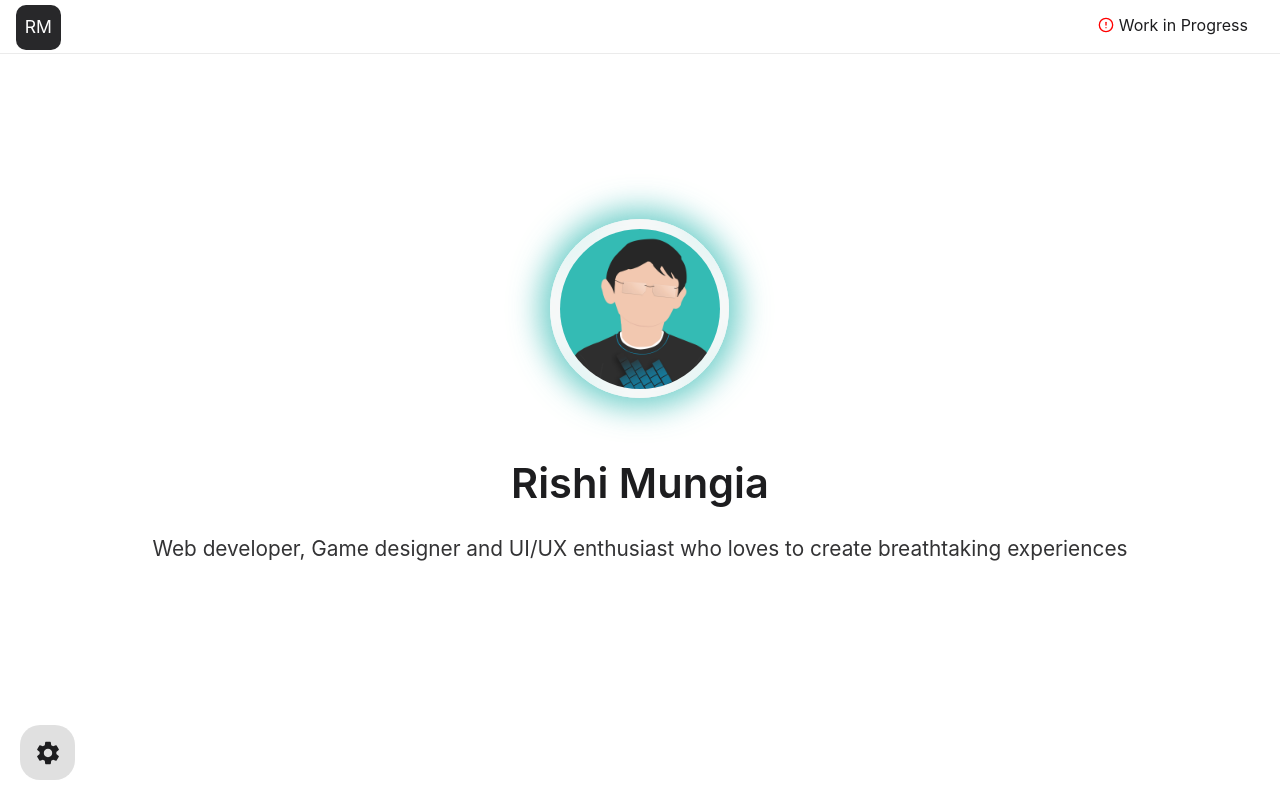
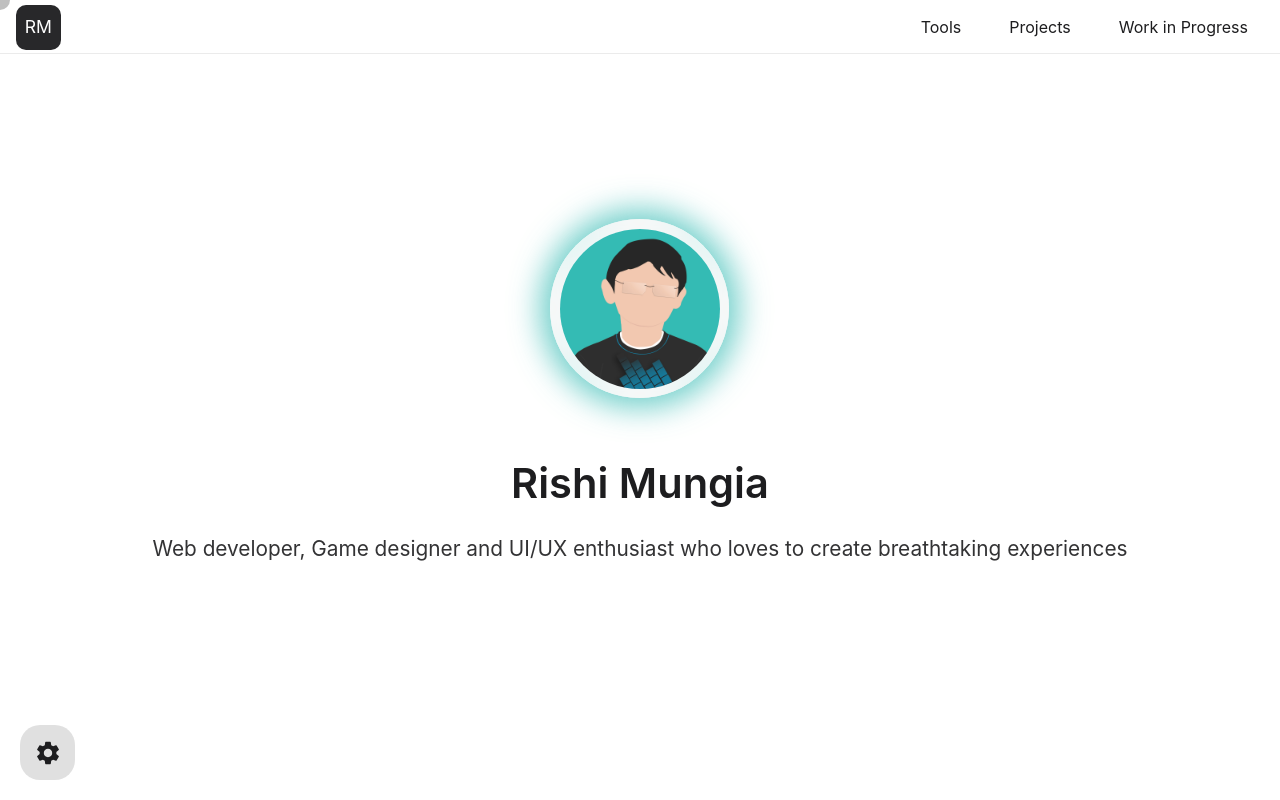
Before and after one commit to rishimungia/portfolio, a React (Create React App) app: page / in a window 1280 px wide. Shown: the top 800 px of the page. Built offline with nearby package versions, Linux system fonts and the light colour scheme.

Commit message:
Navbar design complete, added button hover effect

```diff
--- a/src/App.js
+++ b/src/App.js
@@ -2,6 +2,7 @@ import { useState, useEffect } from 'react';
 
 import AOS from 'aos';
 import 'aos/dist/aos.css';
+import './styles.scss';
 
 import useCheckScreen from './hooks/useCheckScreen';
 
@@ -9,7 +10,6 @@ import Cursor from "./components/Cursor";
 import GradientTitle from "./components/GradientTitle";
 import Home from "./components/Home";
 import Navbar from "./components/Navbar";
-import './styles.scss';
 import MyToolkit from './components/MyToolkit';
 import FloatingButton from './components/FloatingButton';
 import FloatingMenu from './components/FloatingMenu';
--- a/src/components/Cursor.js
+++ b/src/components/Cursor.js
@@ -9,14 +9,14 @@ const Cursor = ({ isHovering }) => {
         cursorStyle = {
             left: `calc(${x}px - 10px)`,
             top: `calc(${y}px - 10px)`,
-            filter: 'blur(15px)',
-            background: 'hsla(0, 0%, 100%, 0.2)'
+            filter: 'blur(10px)',
+            background: 'hsla(0, 0%, 100%, 0.05)'
         }
     } else if (isHovering && down) {
         cursorStyle = {
             left: `calc(${x}px - 10px)`,
             top: `calc(${y}px - 10px)`,
-            background: 'hsla(0, 0%, 100%, 0.4)',
+            background: 'hsla(0, 0%, 100%, 0.2)',
             filter: 'blur(10px)'
         };
     } else if (!isHovering && down) {
--- a/src/components/Home.js
+++ b/src/components/Home.js
@@ -3,7 +3,7 @@ import profile from '../data/assets/Me800.jpg';
 const Home = () => {
     return (
         <div className="panel">
-            <div className="home-container">
+            <div className="home-container" id="home">
                 <div>
                     <div className="profile-glow"></div>
                     <div className="profile-container">
--- a/src/components/HoverButton.js
+++ b/src/components/HoverButton.js
@@ -1,13 +1,35 @@
-const HoverButton = ({ setIsHovering, text }) => {
+import useMousePosition from '../hooks/useMousePosition';
+import { useRef } from 'react';
+
+const HoverButton = ({ setIsHovering, text, link }) => {
+    const { x, y } = useMousePosition();
+    let relativeX, relativeY;
+    let hoverEffect = false;
+
+    const inputRef = useRef();
+
+    if (inputRef.current) {
+        relativeX = x - inputRef.current.getBoundingClientRect().x;
+        relativeY = y - inputRef.current.getBoundingClientRect().y;
+    }
+
     return (
+        <a href={link} style={{textDecoration: 'none', color: 'var(--text-color)'}}>
             <div
                 className="hover-button"
                 onMouseEnter={() => setIsHovering(true)}
                 onMouseLeave={() => setIsHovering(false)}
+                ref={inputRef}
             >
                 {text}
+                <div
+                    className="hover-btn-effect"
+                    style={{transform: `translate(${relativeX/10}px, ${relativeY/5}px)`}}>
                 </div>
+            </div>
+        </a>
     );
+
 }
 
 export default HoverButton;
--- a/src/components/MyToolkit.js
+++ b/src/components/MyToolkit.js
@@ -4,7 +4,7 @@ import creativeApps from '../data/assets/creative-apps.png';
 const MyToolkit = () => {
     return (
         <div className="panel">
-            <div className="toolkit-container">
+            <div className="toolkit-container" id="toolkit">
                 <h1>My Toolkit</h1>
                 <div className="toolkit-grid">
                     <div className="pixel" data-aos="fade-up" ><p>Pixel Perfect Code</p></div>
--- a/src/components/Navbar.js
+++ b/src/components/Navbar.js
@@ -1,12 +1,25 @@
 import HoverButton from './HoverButton';
-import { FiAlertCircle } from 'react-icons/fi';
 
-const Navbar = ({ isHovering, setIsHovering }) => {
+const Navbar = ({ setIsHovering }) => {
     return (
         <div className="navbar">
             <p className='nav-logo'>RM</p>
             <div className="nav-links">
-                <HoverButton setIsHovering={setIsHovering} text={<><FiAlertCircle style={{height: '1rem', margin: '-2px 0', color: 'red'}}/> Work in Progress</>}/>
+                <HoverButton
+                    setIsHovering={setIsHovering}
+                    text={"Tools"}
+                    link={"#toolkit"}
+                />
+                <HoverButton
+                    setIsHovering={setIsHovering}
+                    text={"Projects"}
+                    link={"#projects"}
+                />
+                <HoverButton
+                    setIsHovering={setIsHovering}
+                    text={"Work in Progress"}
+                    link={"#home"}
+                />
             </div>
 
         </div>
--- a/src/components/Projects.js
+++ b/src/components/Projects.js
@@ -4,7 +4,7 @@ import projects from '../data/projectsData';
 const Projects = ({ setIsHovering, setProjectScreen }) => {
     const delay = 500;
     return (
-        <div className="panel">
+        <div className="panel" id="projects">
             <div className="projects-container">
                 <h1>Projects</h1>
                 <div className="project-grid">
--- a/src/data/projectsData.js
+++ b/src/data/projectsData.js
@@ -101,30 +101,6 @@ const projectsData = [
             }
         ]
     },
-    {
-        "id": 2,
-        "title": "Project C",
-        "description": "Fugiat ut consequat deserunt ad voluptate.",
-        "cardImage": "https://upload.wikimedia.org/wikipedia/commons/a/ab/Apple-logo.png",
-        "coverImage": "image-url",
-
-        "content": [
-            {
-                "paragraph": {
-                    "title": "Subtitle B1",
-                    "content": "Sit ea non officia proident qui nostrud laborum ea officia minim nulla exercitation. Sit ipsum non anim cupidatat cillum velit. Magna elit velit culpa eu sint quis incididunt. Dolor amet aute laboris irure amet Lorem sint incididunt. Ut irure dolore eiusmod mollit amet incididunt."
-                }
-            },
-            {
-                "imagePara": {
-                    "style": 1,
-                    "title": "Subtitle B2",
-                    "image": "image-url",
-                    "content": "Sit ea non officia proident qui nostrud laborum ea officia minim nulla exercitation. Sit ipsum non anim cupidatat cillum velit. Magna elit velit culpa eu sint quis incididunt. Dolor amet aute laboris irure amet Lorem sint incididunt. Ut irure dolore eiusmod mollit amet incididunt."
-                }
-            }
-        ]
-    }
 ];
 
 export default projectsData;
--- a/src/hooks/useMousePosition.js
+++ b/src/hooks/useMousePosition.js
@@ -1,7 +1,7 @@
 import { useEffect, useState } from "react";
 
 export default function useMousePosition() {
-  const [mousePosition, setMousePosition] = useState({ x: null, y: null, down: false });
+  const [mousePosition, setMousePosition] = useState({ x: 0, y: 0, down: false });
 
   useEffect(() => {
     const mouseMoveHandler = (e) => {
@@ -10,9 +10,9 @@ export default function useMousePosition() {
       setMousePosition({ x: clientX, y: clientY });
 
       if (buttons > 0)
-        setMousePosition({ down: true });
+        setMousePosition({ x: clientX, y: clientY, down: true });
       else
-        setMousePosition({ down: false });
+        setMousePosition({ x: clientX, y: clientY, down: false });
     };
     document.addEventListener("mousemove", mouseMoveHandler);
 
--- a/src/index.css
+++ b/src/index.css
@@ -1,6 +1,7 @@
 @media only screen and (min-width: 768px) {
   * {
     cursor: none !important;
+    scroll-behavior: smooth;
   }
 }
 
--- a/src/styles.scss
+++ b/src/styles.scss
@@ -86,11 +86,25 @@ $aos-distance: 50px; // It has to be above import
     height: 100%;
     padding: 0 1rem;
     border-radius: 0.5rem;
-    line-height: 200%;
-    transition: all 0.2s ease;
+    position: relative;
+    display: flex;
+    align-items: center;
+}
+.hover-btn-effect {
+    position: absolute;
+    top: -2%;
+    left: -4%;
+    width: 100%;
+    height: 100%;
+    border-radius: 0.5rem;
+    transition: background 0.1s ease;
+    transform-origin: 100px;
+    pointer-events: none;
 }
 .hover-button:hover {
-    background: hsla(0, 0%, 50%, 0.2);
+    .hover-btn-effect {
+        background: hsla(0, 0%, 50%, 0.2);
+    }
 }
 
 .panel {
```
Lines whose indentation alone changed are shown as unchanged.
